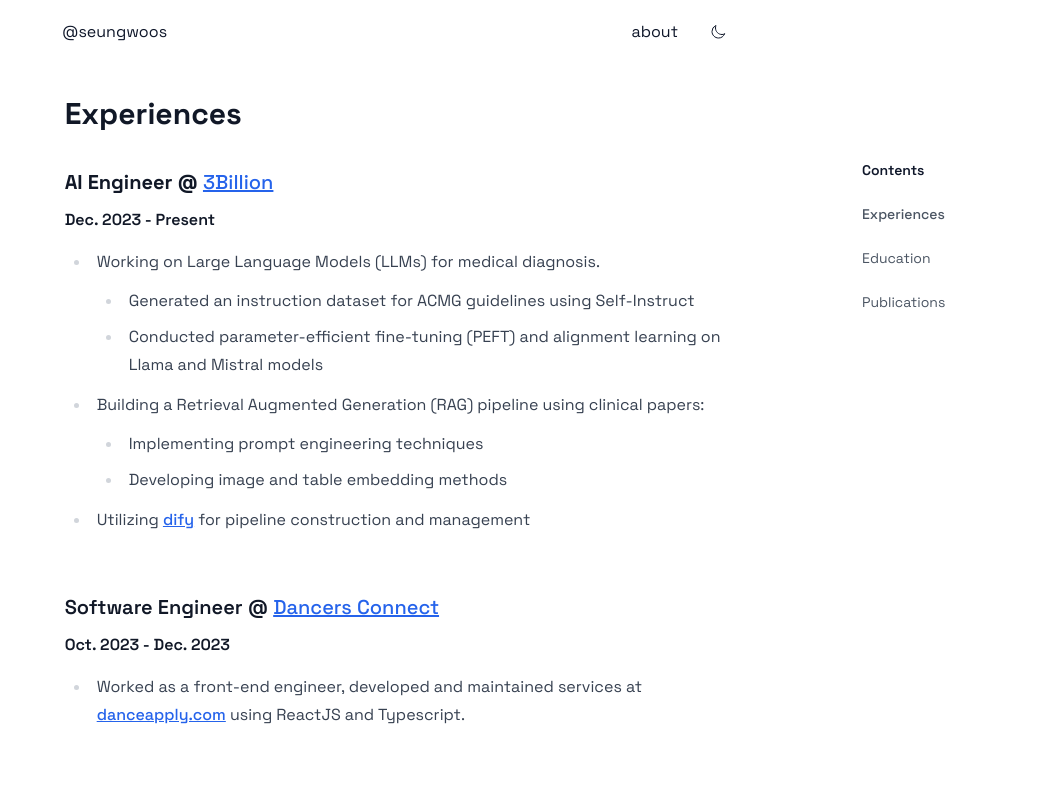
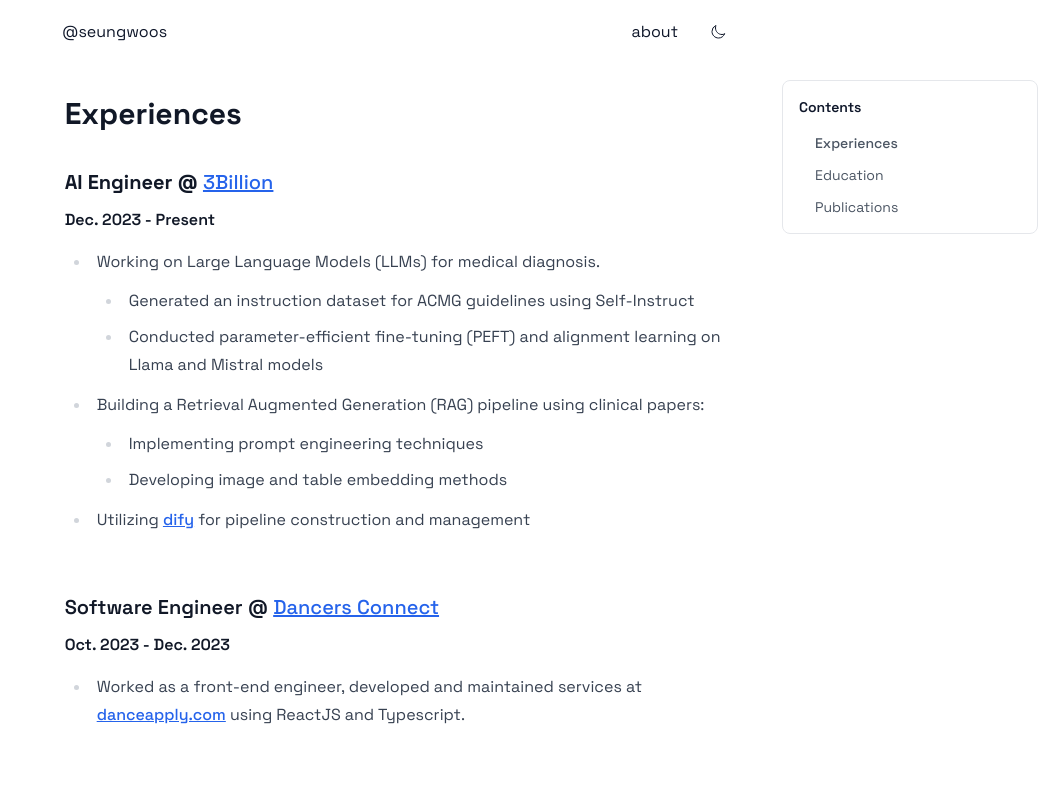
Before and after one commit to seungwoos/seungwoos.me, a Next.js app: page /about in a window 1280 px wide. Shown: the top 793 px of the page, without its empty margins (242-1280 px from the left). Built offline with nearby package versions, Linux system fonts and the light colour scheme.

Commit message:
fix: add scroll on table of contents

```diff
--- a/components/TableOfContents.tsx
+++ b/components/TableOfContents.tsx
@@ -1,16 +1,13 @@
 "use client";
+
 import Link from "next/link";
 import { useEffect, useState, useCallback } from "react";
-import { TableOfContentsProps, TocItem } from "types/toc";
 
-export function TableOfContents({
-  content,
-  headingLevels,
-}: TableOfContentsProps) {
-  const [toc, setToc] = useState<TocItem[]>([]);
-  const [activeId, setActiveId] = useState<string>("");
+export function TableOfContents({ content, headingLevels }) {
+  const [toc, setToc] = useState([]);
+  const [activeId, setActiveId] = useState("");
 
-  const generateHeadingId = useCallback((text: string): string => {
+  const generateHeadingId = useCallback((text) => {
     return text
       .toLowerCase()
       .replace(/\*\*/g, "")
@@ -21,17 +18,16 @@ export function TableOfContents({
       .replace(/^-+|-+$/g, "");
   }, []);
 
-  const cleanHeadingText = useCallback((text: string): string => {
+  const cleanHeadingText = useCallback((text) => {
     return text.replace(/\*\*/g, "").replace(/\*/g, "").trim();
   }, []);
 
-  const handleScroll = useCallback(
-    (e: React.MouseEvent<HTMLAnchorElement>, id: string) => {
+  const handleScroll = useCallback((e, id) => {
     e.preventDefault();
     const element = document.getElementById(id);
     if (!element) return;
 
-      const offset = 80; // Adjust this value based on your header height
+    const offset = 80;
     const elementPosition = element.getBoundingClientRect().top;
     const offsetPosition = elementPosition + window.scrollY - offset;
 
@@ -39,13 +35,9 @@ export function TableOfContents({
       top: offsetPosition,
       behavior: "smooth",
     });
-
-      // Update URL hash
     window.history.replaceState({}, "", `#${id}`);
     setActiveId(id);
-    },
-    []
-  );
+  }, []);
 
   useEffect(() => {
     const tocItems = content
@@ -53,10 +45,8 @@ export function TableOfContents({
       .map((line) => {
         const match = line.match(/^(#+)\s+(.+)$/);
         if (!match) return null;
-
         const level = match[1].length;
         if (!headingLevels.includes(level)) return null;
-
         const text = cleanHeadingText(match[2]);
         return {
           level,
@@ -64,8 +54,7 @@ export function TableOfContents({
           id: generateHeadingId(text),
         };
       })
-      .filter((item): item is TocItem => item !== null);
-
+      .filter((item) => item !== null);
     setToc(tocItems);
   }, [content, headingLevels, cleanHeadingText, generateHeadingId]);
 
@@ -95,10 +84,11 @@ export function TableOfContents({
   }, [headingLevels]);
 
   return (
-    <div className="hidden xl:block py-16">
-      <div className="bg-white dark:bg-black backdrop-blur-sm p-4 rounded-lg">
-        <h3 className="font-semibold mb-6 text-sm">Contents</h3>
-        <nav className="max-h-[calc(100vh-4rem)] flex flex-col gap-6">
+    <div className="hidden xl:block w-64 fixed left-[calc(50%+24rem)] top-20">
+      <div className="bg-white dark:bg-black backdrop-blur-sm p-4 rounded-lg border border-gray-200 dark:border-gray-800">
+        <h3 className="font-semibold mb-4 text-sm">Contents</h3>
+        <nav className="overflow-y-auto max-h-[calc(100vh-12rem)] pr-2 scrollbar-thin scrollbar-thumb-gray-300 dark:scrollbar-thumb-gray-700 scrollbar-track-transparent">
+          <div className="flex flex-col gap-3">
             {toc.map((item, index) => (
               <Link
                 key={`${item.id}-${index}`}
@@ -107,18 +97,23 @@ export function TableOfContents({
                 className={`
                 block text-sm
                 text-gray-600 dark:text-gray-300
-                hover:text-blue-600 hover:scale-105
+                hover:text-blue-600 dark:hover:text-blue-400
                 active:text-purple-600
-                transition-all duration-300 ease-in-out
-                ${activeId === item.id ? "text-blue-600 font-medium" : ""}
+                transition-all duration-200
+                ${
+                  activeId === item.id
+                    ? "text-blue-600 dark:text-blue-400 font-medium"
+                    : ""
+                }
               `}
                 style={{
-                marginLeft: `${(item.level - 1) * 12}px`,
+                  marginLeft: `${item.level * 16}px`,
                 }}
               >
                 {item.text}
               </Link>
             ))}
+          </div>
         </nav>
       </div>
     </div>
```
Lines whose indentation alone changed are shown as unchanged.
